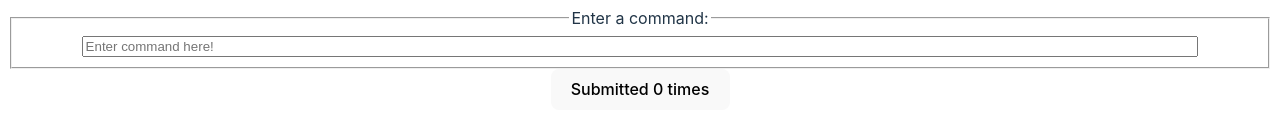
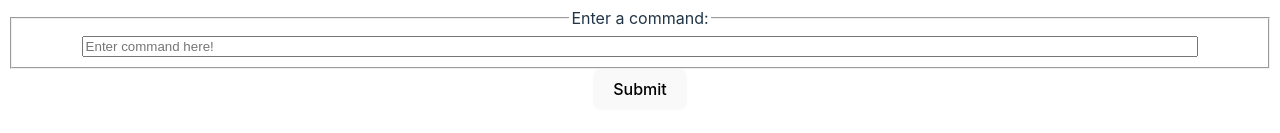
Before and after one commit to cs0320-s24/mock-cyu83-ssmercha, a React (Vite) app: page / in a window 1280 px wide. Both pictures are taken after a click on the button "Login". Shown: the part 661-794 px from the top of the page. Built offline with nearby package versions, Linux system fonts and the light colour scheme.

Commit message:
chore: deleted props interface file we weren't using

```diff
--- a/src/main/mock/components/REPLInput.tsx
+++ b/src/main/mock/components/REPLInput.tsx
@@ -27,7 +27,6 @@ export function REPLInput(props: REPLProps) {
   // Remember: let React manage state in your webapp.
   // Manages the contents of the input box
   const [commandString, setCommandString] = useState<string>("");
-  const [count, setCount] = useState<number>(0);
 
   let cmdToFunc: Map<string, REPLFunction> = new Map();
   cmdToFunc.set("load", mockLoadCSV);
@@ -81,14 +80,12 @@ export function REPLInput(props: REPLProps) {
           ariaLabel={"Command input"}
         />
       </fieldset>
-      {/* handleSubmit function increments count and displays the text in the button */}
-      {/* this button just counts up and pushes the contents of the input box to the history*/}
       <button
         onClick={() => {
           handleSubmit(commandString);
         }}
       >
-        Submitted {count} times
+        Submit
       </button>
     </div>
   );
```
Also changed, not shown: 1 other file (tests, documents, lock files or other folders).
